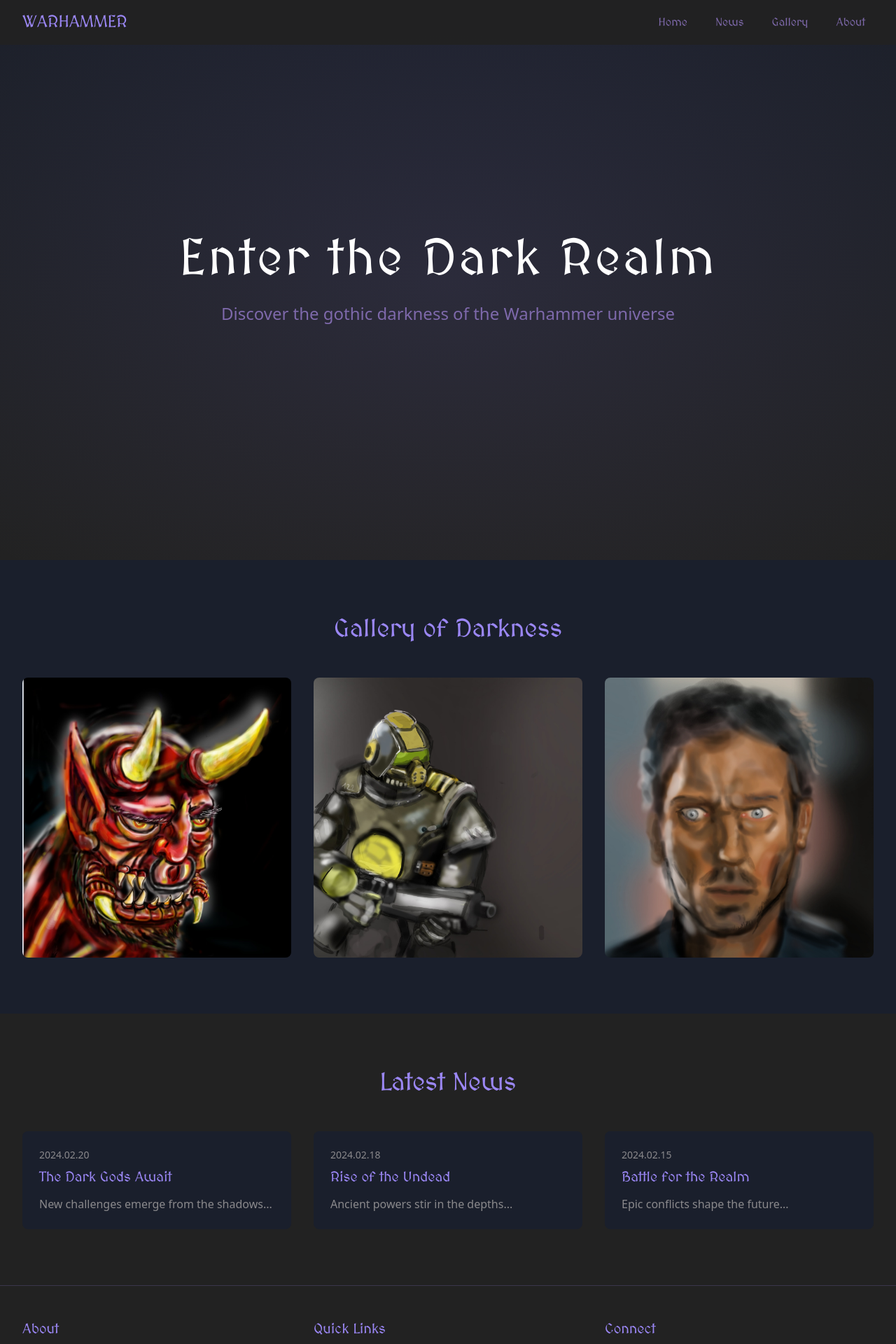
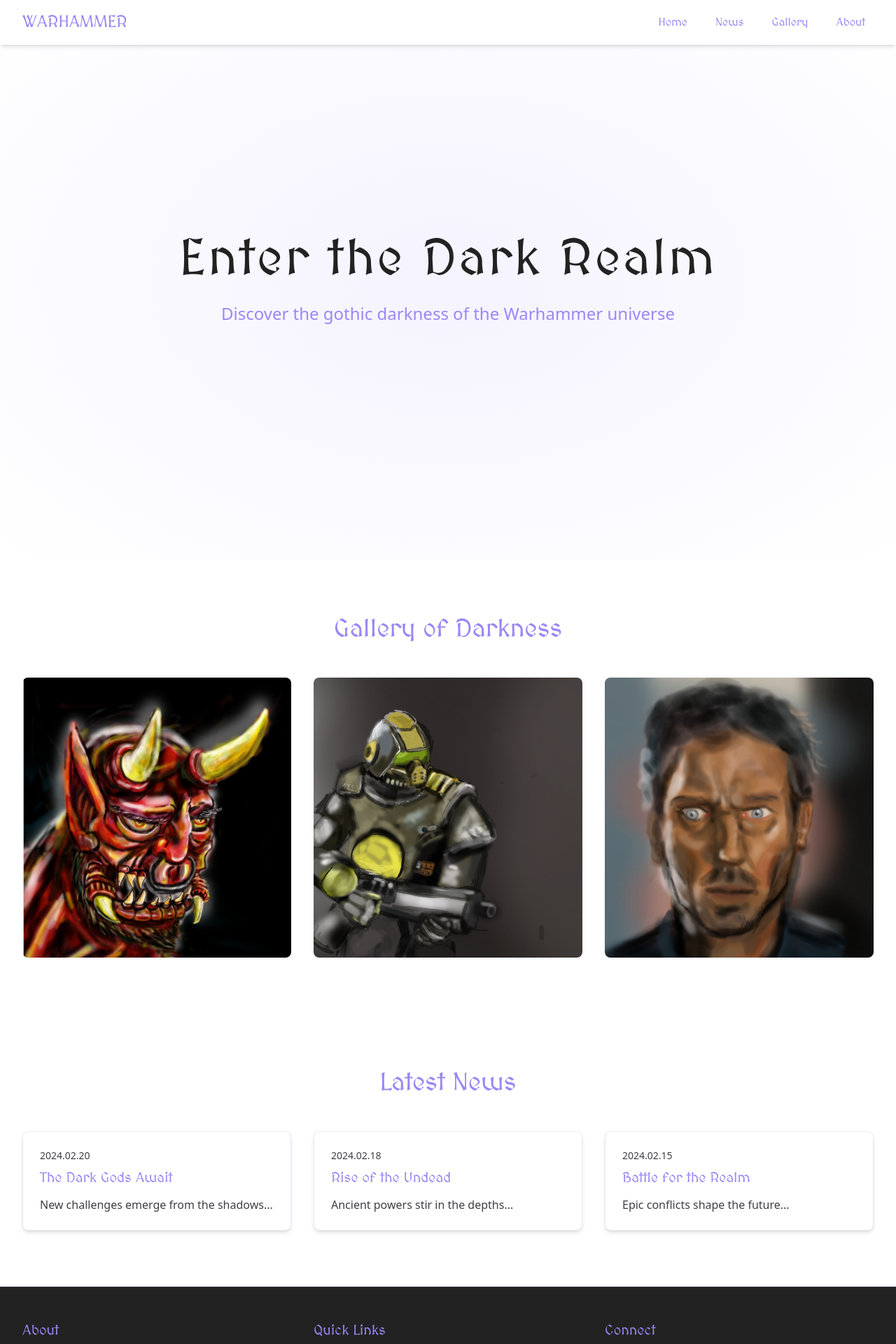
Before and after one commit to gaelmaiano/gael-haven, a React (Vite) app: page / in a window 1280 px wide. Shown: the top 1920 px of the page at 70% size. Built offline with nearby package versions, Linux system fonts and the light colour scheme.

Commit message:
Change background to white
Updated the background color of the application to white as per the request.
[skip gpt_engineer]

```diff
--- a/src/components/Hero.tsx
+++ b/src/components/Hero.tsx
@@ -1,12 +1,12 @@
 const Hero = () => {
   return (
-    <div className="relative min-h-screen flex items-center justify-center bg-warhammer-black bg-hero-pattern">
+    <div className="relative min-h-screen flex items-center justify-center bg-white">
       <div className="absolute inset-0 bg-gradient-radial from-warhammer-purple/10 to-transparent" />
       <div className="relative z-10 text-center px-4">
-        <h1 className="font-gothic text-5xl md:text-7xl text-white mb-6 tracking-wider">
+        <h1 className="font-gothic text-5xl md:text-7xl text-warhammer-black mb-6 tracking-wider">
           Enter the Dark Realm
         </h1>
-        <p className="text-warhammer-purple-dark text-xl md:text-2xl max-w-2xl mx-auto">
+        <p className="text-warhammer-purple text-xl md:text-2xl max-w-2xl mx-auto">
           Discover the gothic darkness of the Warhammer universe
         </p>
       </div>
--- a/src/components/ImageGallery.tsx
+++ b/src/components/ImageGallery.tsx
@@ -6,7 +6,7 @@ const images = [
 
 const ImageGallery = () => {
   return (
-    <section className="py-20 bg-warhammer-darkblue">
+    <section className="py-20 bg-white">
       <div className="max-w-7xl mx-auto px-4 sm:px-6 lg:px-8">
         <h2 className="font-gothic text-4xl text-warhammer-purple mb-12 text-center">Gallery of Darkness</h2>
         <div className="grid grid-cols-1 md:grid-cols-2 lg:grid-cols-3 gap-8">
--- a/src/components/Navigation.tsx
+++ b/src/components/Navigation.tsx
@@ -5,7 +5,7 @@ const Navigation = () => {
   const [isOpen, setIsOpen] = useState(false);
 
   return (
-    <nav className="bg-warhammer-black/95 text-white fixed w-full z-50">
+    <nav className="bg-white/95 text-warhammer-black fixed w-full z-50 shadow-md">
       <div className="max-w-7xl mx-auto px-4 sm:px-6 lg:px-8">
         <div className="flex items-center justify-between h-16">
           <div className="flex items-center">
@@ -15,16 +15,16 @@ const Navigation = () => {
           </div>
           <div className="hidden md:block">
             <div className="ml-10 flex items-baseline space-x-4">
-              <a href="#" className="font-gothic px-3 py-2 text-warhammer-purple-dark hover:text-warhammer-purple transition-colors">Home</a>
-              <a href="#" className="font-gothic px-3 py-2 text-warhammer-purple-dark hover:text-warhammer-purple transition-colors">News</a>
-              <a href="#" className="font-gothic px-3 py-2 text-warhammer-purple-dark hover:text-warhammer-purple transition-colors">Gallery</a>
-              <a href="#" className="font-gothic px-3 py-2 text-warhammer-purple-dark hover:text-warhammer-purple transition-colors">About</a>
+              <a href="#" className="font-gothic px-3 py-2 text-warhammer-purple hover:text-warhammer-purple-dark transition-colors">Home</a>
+              <a href="#" className="font-gothic px-3 py-2 text-warhammer-purple hover:text-warhammer-purple-dark transition-colors">News</a>
+              <a href="#" className="font-gothic px-3 py-2 text-warhammer-purple hover:text-warhammer-purple-dark transition-colors">Gallery</a>
+              <a href="#" className="font-gothic px-3 py-2 text-warhammer-purple hover:text-warhammer-purple-dark transition-colors">About</a>
             </div>
           </div>
           <div className="md:hidden">
             <button
               onClick={() => setIsOpen(!isOpen)}
-              className="inline-flex items-center justify-center p-2 rounded-md text-warhammer-purple hover:text-white focus:outline-none"
+              className="inline-flex items-center justify-center p-2 rounded-md text-warhammer-purple hover:text-warhammer-purple-dark focus:outline-none"
             >
               {isOpen ? <X className="h-6 w-6" /> : <Menu className="h-6 w-6" />}
             </button>
@@ -34,11 +34,11 @@ const Navigation = () => {
 
       {isOpen && (
         <div className="md:hidden">
-          <div className="px-2 pt-2 pb-3 space-y-1 sm:px-3">
-            <a href="#" className="font-gothic block px-3 py-2 text-warhammer-purple-dark hover:text-warhammer-purple">Home</a>
-            <a href="#" className="font-gothic block px-3 py-2 text-warhammer-purple-dark hover:text-warhammer-purple">News</a>
-            <a href="#" className="font-gothic block px-3 py-2 text-warhammer-purple-dark hover:text-warhammer-purple">Gallery</a>
-            <a href="#" className="font-gothic block px-3 py-2 text-warhammer-purple-dark hover:text-warhammer-purple">About</a>
+          <div className="px-2 pt-2 pb-3 space-y-1 sm:px-3 bg-white">
+            <a href="#" className="font-gothic block px-3 py-2 text-warhammer-purple hover:text-warhammer-purple-dark">Home</a>
+            <a href="#" className="font-gothic block px-3 py-2 text-warhammer-purple hover:text-warhammer-purple-dark">News</a>
+            <a href="#" className="font-gothic block px-3 py-2 text-warhammer-purple hover:text-warhammer-purple-dark">Gallery</a>
+            <a href="#" className="font-gothic block px-3 py-2 text-warhammer-purple hover:text-warhammer-purple-dark">About</a>
           </div>
         </div>
       )}
--- a/src/components/NewsSection.tsx
+++ b/src/components/NewsSection.tsx
@@ -21,18 +21,18 @@ const news = [
 
 const NewsSection = () => {
   return (
-    <section className="py-20 bg-warhammer-black">
+    <section className="py-20 bg-white">
       <div className="max-w-7xl mx-auto px-4 sm:px-6 lg:px-8">
         <h2 className="font-gothic text-4xl text-warhammer-purple mb-12 text-center">Latest News</h2>
         <div className="grid grid-cols-1 md:grid-cols-2 lg:grid-cols-3 gap-8">
           {news.map((item) => (
             <article
               key={item.id}
-              className="bg-warhammer-darkblue p-6 rounded-lg transform transition-transform hover:-translate-y-2"
+              className="bg-white border border-warhammer-purple/20 p-6 rounded-lg shadow-md transform transition-transform hover:-translate-y-2"
             >
-              <div className="text-warhammer-gray-light text-sm mb-2">{item.date}</div>
+              <div className="text-warhammer-gray text-sm mb-2">{item.date}</div>
               <h3 className="font-gothic text-xl text-warhammer-purple mb-3">{item.title}</h3>
-              <p className="text-warhammer-gray-light">{item.excerpt}</p>
+              <p className="text-warhammer-gray">{item.excerpt}</p>
             </article>
           ))}
         </div>
--- a/src/pages/Index.tsx
+++ b/src/pages/Index.tsx
@@ -6,7 +6,7 @@ import Footer from "@/components/Footer";
 
 const Index = () => {
   return (
-    <div className="min-h-screen bg-warhammer-black text-white">
+    <div className="min-h-screen bg-white text-warhammer-black">
       <Navigation />
       <Hero />
       <ImageGallery />
```
